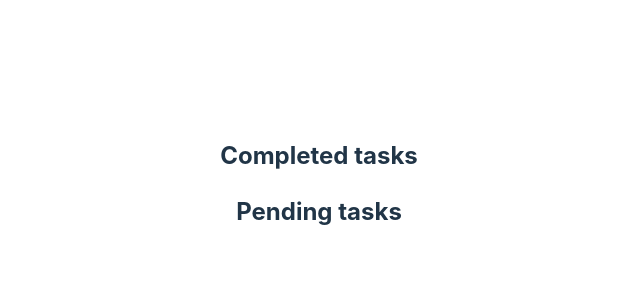
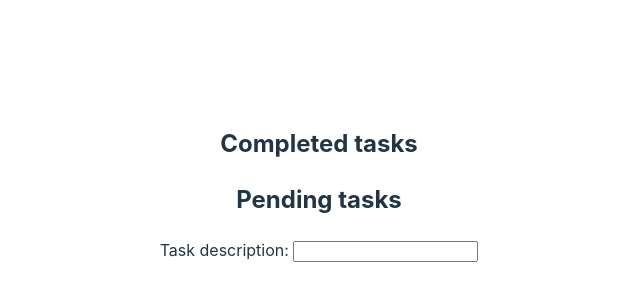
Before and after one commit to danielransome/nova-fori, a React (Vite) app: page / in a window 1280 px wide. Shown: the part 216-516 px from the top of the page, without its empty margins (321-961 px from the left). Built offline with nearby package versions, Linux system fonts and the light colour scheme.

Commit message:
Added form input and refactored tests to have more specific selector so it doesn't clash with the form markup

```diff
--- a/src/components/to-do-list/ToDoList.tsx
+++ b/src/components/to-do-list/ToDoList.tsx
@@ -7,6 +7,7 @@ export type ToDoListProps = {
 
 const ToDoList: React.FC<ToDoListProps> = ({ tasks }) => {
   return (
+    <>
       <div data-testid="to-do-list">
         <div>
           <h2>Completed tasks</h2>
@@ -26,6 +27,13 @@ const ToDoList: React.FC<ToDoListProps> = ({ tasks }) => {
             ))}
         </div>
       </div>
+
+      <form>
+        <label>
+          Task description: <input type="text" />
+        </label>
+      </form>
+    </>
   )
 }
 
```
Also changed, not shown: 1 other file (tests, documents, lock files or other folders). Lines whose indentation alone changed are shown as unchanged.
